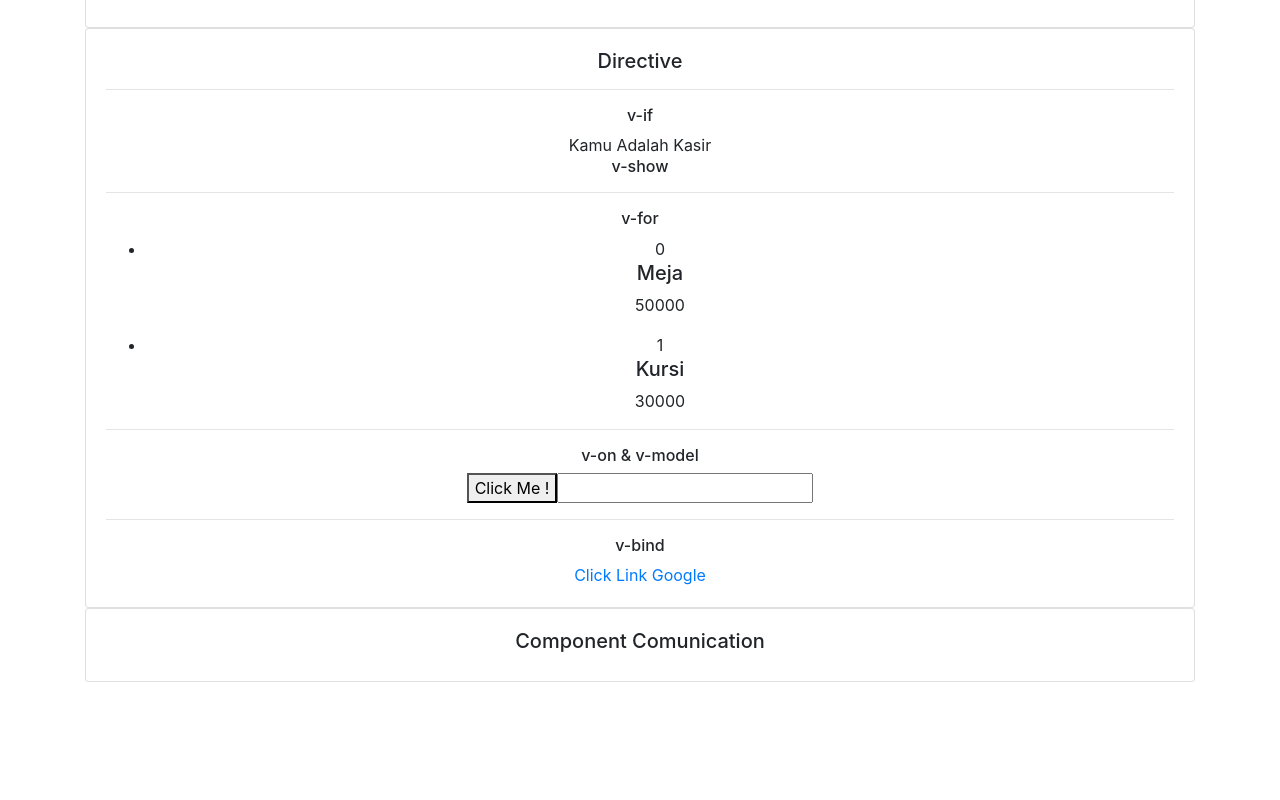
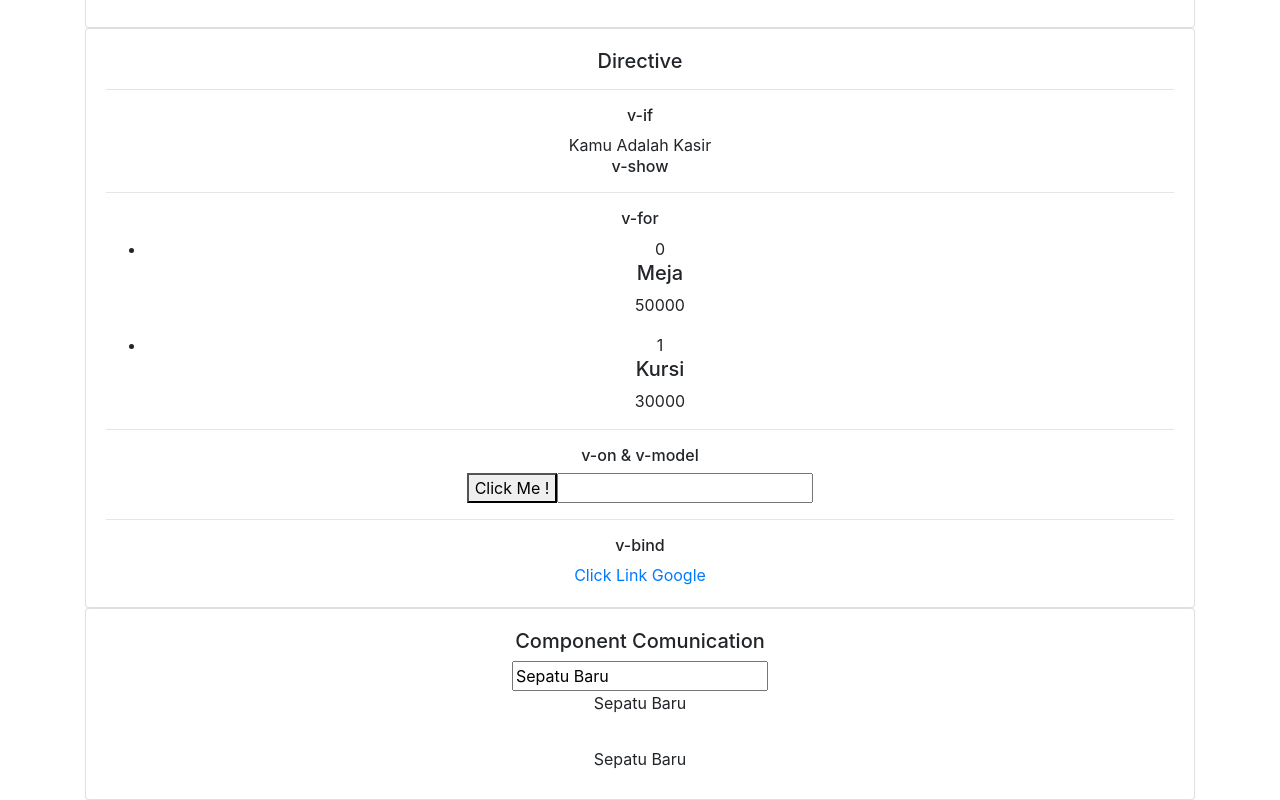
Before and after one commit to arkbootcamp/week7-web6-intermediateFrontend, a Vue app: page / in a window 1280 px wide. Shown: the part 464-1264 px from the top of the page. Before the commit the page ends 1146 px from the top, so only its background shows below. Built offline with nearby package versions, Linux system fonts and the light colour scheme.

Commit message:
component comunication

```diff
--- /dev/null
+++ b/src/components/_base/FormInput.vue
@@ -0,0 +1,20 @@
+<template>
+  <div>
+    <input type="text" :value="dataProductName" @input="changeProductName" />
+    <br />
+    <label>{{ dataProductName }}</label>
+  </div>
+</template>
+
+<script>
+export default {
+  props: ['dataProductName'],
+  methods: {
+    changeProductName(event) {
+      console.log(event.target.value)
+      const changeProductName = event.target.value
+      this.$emit('changeProductName', changeProductName)
+    }
+  }
+}
+</script>
--- a/src/views/Home.vue
+++ b/src/views/Home.vue
@@ -45,6 +45,12 @@
       </b-card>
       <b-card>
         <h5>Component Comunication</h5>
+        <FormInput
+          :dataProductName="product_name"
+          @changeProductName="product_name = $event"
+        />
+        <br />
+        <label>{{ product_name }}</label>
       </b-card>
     </b-container>
   </div>
@@ -53,12 +59,14 @@
 <script>
 // [1] step pertama import komponen
 import Navbar from '../components/_base/Navbar'
+import FormInput from '../components/_base/FormInput'
 
 export default {
   name: 'Home',
   // [2] step 2 mendaftarkan komponen yang sudah kita import
   components: {
-    Navbar
+    Navbar,
+    FormInput
   },
   data() {
     return {
@@ -77,7 +85,8 @@ export default {
         }
       ],
       urlGoogle: 'http://google.com',
-      urlYoutube: 'http://youtube.com'
+      urlYoutube: 'http://youtube.com',
+      product_name: 'Sepatu Baru'
     }
   },
   computed: {
```
